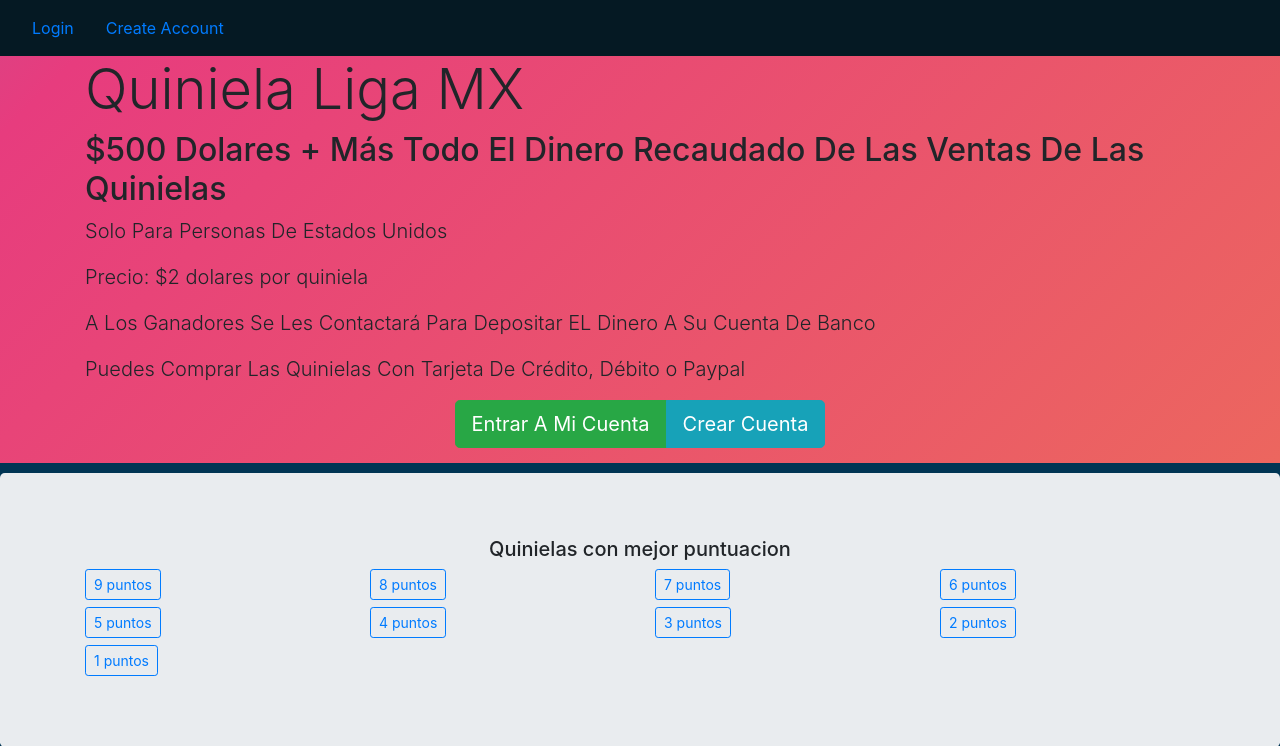
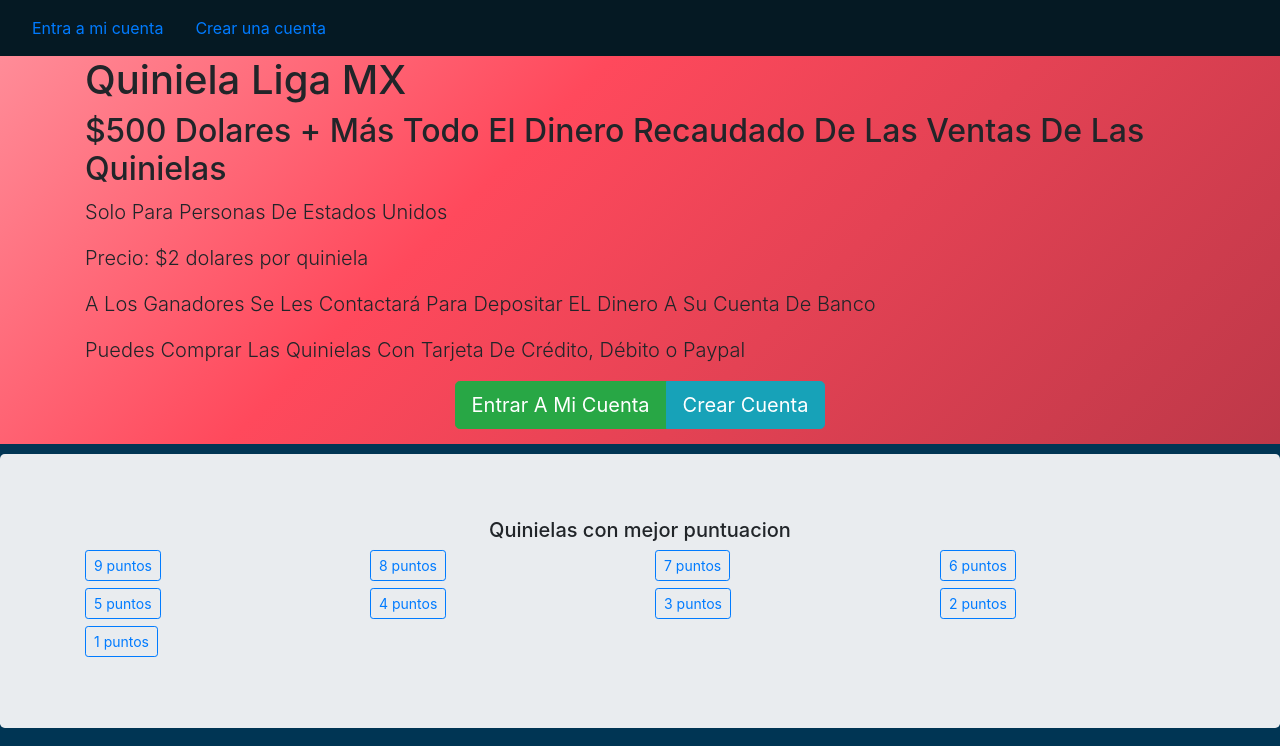
Before and after one commit to silvano905/twerk2020, a Django app: page / in a window 1280 px wide. Shown: the top 746 px of the page. Run offline with Django 3.2, Linux system fonts and the light colour scheme; data that the repository does not hold is empty; some libraries are stand-ins or nearby versions.

Commit message:
ndfndfaa

```diff
--- a/accounts/static/css/css_style.css
+++ b/accounts/static/css/css_style.css
@@ -4,7 +4,7 @@
 }
 
 .prize {
-	background: linear-gradient(-45deg, #ee7752, #e73c7e, #23a6d5, #23d5ab);
+	background: linear-gradient(-45deg, #972e3d, #ff495c, #ffffff, #3ddc97, #278758);
 	background-size: 400% 400%;
 	animation: gradientx 15s ease infinite;
 }
--- a/templates/main.html
+++ b/templates/main.html
@@ -101,7 +101,7 @@
 
                 {% block search_block %}
                         <form method="GET" action="{% url 'promotions:details'%}" class="form-inline">
-                          <input class="form-control mr-sm-2" type="text" placeholder="Buscar quiniela por numero" aria-label="Search" name="q">
+                          <input class="form-control mr-sm-2" type="text" placeholder="Buscar quiniela por número de identificación" aria-label="Search" name="q">
                           <button class="btn btn-outline-success my-2 my-sm-0" type="submit">Buscar</button>
                         </form>
 
@@ -119,8 +119,8 @@
 {#            {% endblock %}#}
         </div>
     {% else %}
-            <a class="nav-link" href="{% url 'login'%}">Login</a>
-            <a class="nav-link" href="{% url 'accounts:registration'%}">Create Account</a>
+            <a class="nav-link" href="{% url 'login'%}">Entra a mi cuenta</a>
+            <a class="nav-link" href="{% url 'accounts:registration'%}">Crear una cuenta</a>
     {% endif %}
 </nav>
 
--- a/tip/templates/tip/tip_list.html
+++ b/tip/templates/tip/tip_list.html
@@ -6,7 +6,7 @@
 <div class="prize">
   <div class="container">
 
-      <h1 class="display-4">Quiniela Liga MX</h1>
+      <h1 class="display-5">Quiniela Liga MX</h1>
       <h2>$500 Dolares + Más Todo El Dinero Recaudado De Las Ventas De Las Quinielas</h2>
       <p class="lead">Solo Para Personas De Estados Unidos</p>
       <p class="lead">Precio: $2 dolares por quiniela</p>
```
